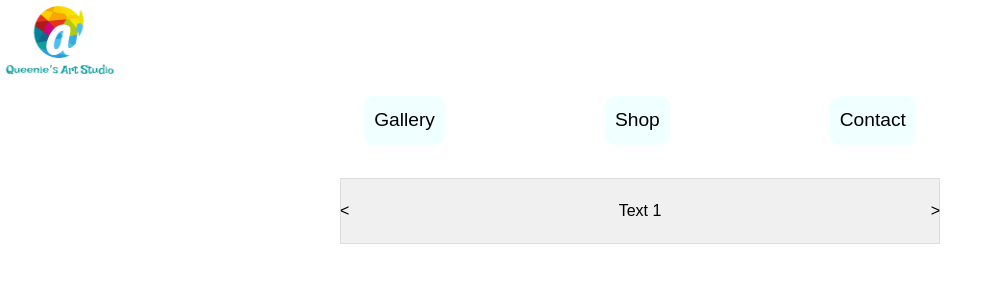
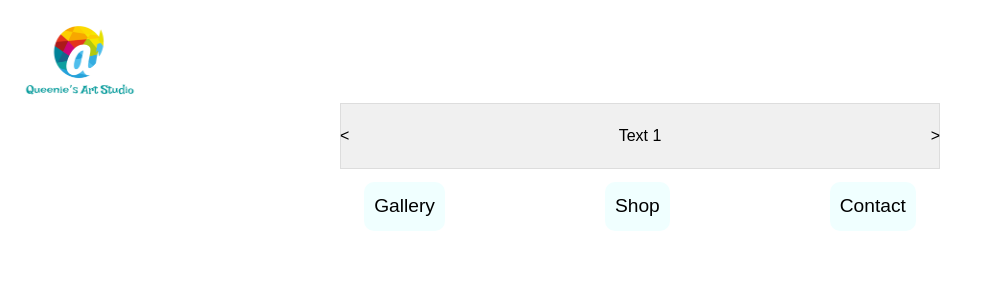
Before and after one commit to vivillia/queenies-art-studio, a React (Vite) app: page / in a window 1280 px wide. Shown: the top 300 px of the page, without its empty margins (0-998 px from the left). Built offline with nearby package versions, Linux system fonts and the light colour scheme.

Commit message:
Add logo component

```diff
--- a/src/App.tsx
+++ b/src/App.tsx
@@ -3,15 +3,17 @@ import React from 'react';
 import './App.css'; // Main CSS file
 import Header from './components/header'; // Import the Header component
 import Announcement from './components/announcement';
+import Logo from './components/logo';
 
 const App: React.FC = () => {
   const items = ['Text 1', 'Text 2', 'Text 3'];
   return (
     <div className="App">
-      <Header />
 
       <main>
+        <Logo />
          <Announcement items={items} />
+         <Header />
       </main>
     </div>
   );
--- a/src/components/header.css
+++ b/src/components/header.css
@@ -1,10 +1,4 @@
 /* Header.css */
-
-
-  .header-title {
-    margin: 0; /* Remove default margin */
-    font-size: 24px; /* Title size */
-  }
 
   .header-nav ul {
     display: flex;
--- a/src/components/header.tsx
+++ b/src/components/header.tsx
@@ -7,12 +7,6 @@ const Header: React.FC = () => {
 
 
     <header style={{ textAlign: 'center' }} className="white">
-      <div className="flex items-center">
-       <img src="/images/SmallLogo.png" style={{width: '120px', height: '83px'}}  alt="logo" className="w-20 h-auto mr-4"/>
-      </div>
-      <div>
-
-      </div>
         <nav className="flex header-nav flex-row">
           <ul>
             <li>
--- /dev/null
+++ b/src/components/logo.tsx
@@ -0,0 +1,16 @@
+import React from "react";
+import "./logo.css";
+
+const Logo: React.FC = () => {
+  return (
+
+<header style={{ textAlign: 'center' }} className="white">
+      <div className="flex items-center">
+       <img src="/images/SmallLogo.png" style={{width: '120px', height: '83px'}}  alt="logo" className="w-20 h-auto mr-4"/>
+      </div>
+</ header>
+
+  );
+};
+
+export default Logo;
```
Also changed, not shown: src/components/logo.css (added).
